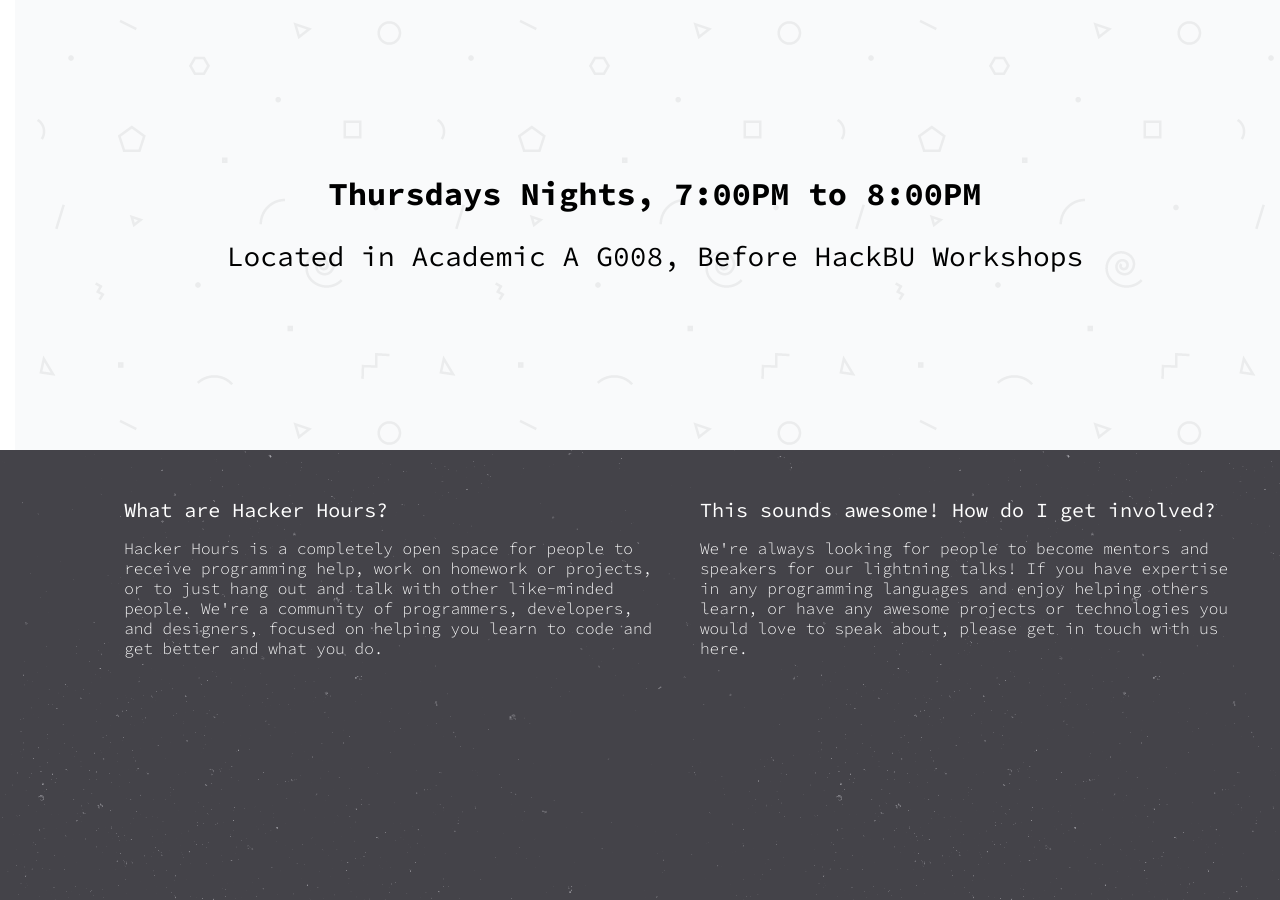
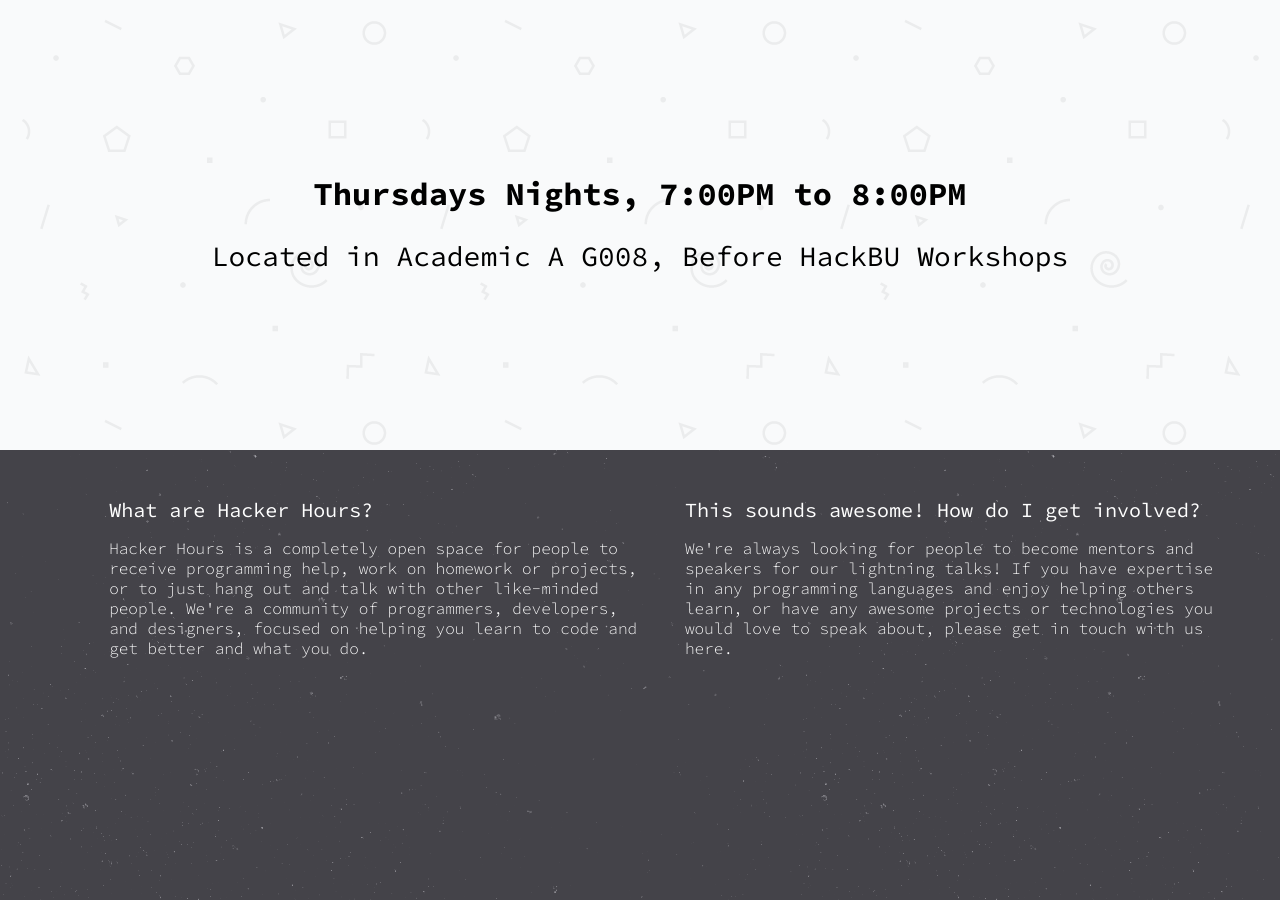
Before and after one commit to pliu131/binghackerhours.github.io, a Jekyll site: the page built from index.html, in a window 1280 px wide. Shown: the part 855-1755 px from the top of the page. Built offline with Jekyll 4.4.1, drawn with Linux system fonts in a browser that asks for light colours.

Commit message:
fixed padding on time section

```diff
--- a/_sass/_layout.scss
+++ b/_sass/_layout.scss
@@ -5,6 +5,7 @@
   @include full-screen(absolute);
   background-color: rgba(0,0,0,0.3);
   height: 95%;
+  width: 100%;
 }
 
 .home-header-image {
@@ -35,6 +36,8 @@
 .home-content {
   @include container-fixed;
   @include full-screen;
+  padding-left: 0;
+  padding-right: 0;
 
   header {
     @include v-align-container;
--- a/_sass/custom/mixins/_full-screen.scss
+++ b/_sass/custom/mixins/_full-screen.scss
@@ -3,5 +3,4 @@
   top: 0;
   left: 0;
   height: 100%;
-  width: 100%;
 }
--- a/index.html
+++ b/index.html
@@ -23,7 +23,6 @@
   </header>
 
   <section>
-    <div>
     <article>
       <h2>What are Hacker Hours?</h2>
       <p>Hacker Hours is a completely open space for people to receive programming help, work on homework or projects, or to just hang out and talk with other like-minded people. We're a community of programmers, developers, and designers, focused on helping you learn to code and get better and what you do.</p>
@@ -33,6 +32,5 @@
       <h2>This sounds awesome! How do I get involved?</h2>
       <p>We're always looking for people to become mentors and speakers for our lightning talks! If you have expertise in any programming languages and enjoy helping others learn, or have any awesome projects or technologies you would love to speak about, please get in touch with us here.</p>
     </article>
-    </div>
   </section>
 </main>
```
Lines whose indentation alone changed are shown as unchanged.
